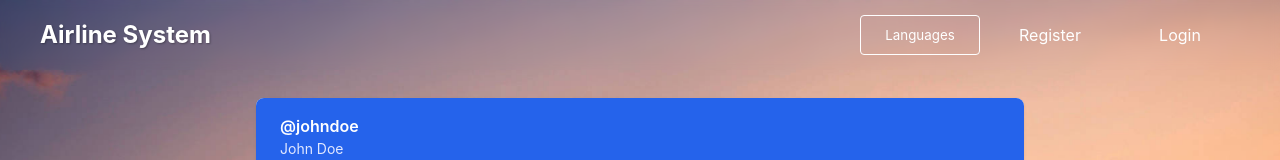
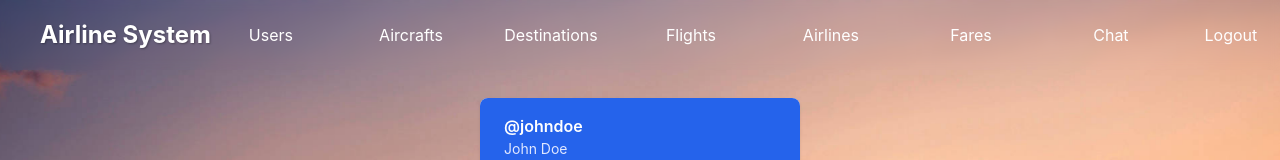
Before and after one commit to SI-2025-AIRLINE/Frontend, a React (Vite) app: page /admin/chatManagement in a window 1280 px wide. Shown: the top 160 px of the page. Built offline with nearby package versions, Linux system fonts and the light colour scheme; no server answers.

Commit message:
Header i css chatUI izmjena
Dodan je chat u headerAdmin

```diff
--- a/src/components/Header/HeaderAdmin.jsx
+++ b/src/components/Header/HeaderAdmin.jsx
@@ -33,6 +33,7 @@ const HeaderAdmin = () => {
                     <Button text="Flights" onClick={() => navigate('/admin/flightScheduling')} />
                     <Button text="Airlines" onClick={() => navigate('/admin/airlineManagement')} />
                     <Button text="Fares" onClick={() => navigate('/admin/fareManagement')} />
+                    <Button text="Chat" onClick={() => navigate('/admin/chatManagement')} />
                 </nav>
 
             </div>
--- a/src/components/Header/HeaderWrapper.jsx
+++ b/src/components/Header/HeaderWrapper.jsx
@@ -14,7 +14,9 @@ const HeaderWrapper = () => {
 		"/admin/userManagement",
 		"/admin/aircraftManagement",
 		"/admin/flightScheduling",
-	    "/admin/fareManagement"];
+		"/admin/fareManagement",
+		"/admin/chatManagement"
+	];
 
 	const isAdminPage = adminPaths.includes(location.pathname);
 
--- a/src/pages/ChatManagement/ChatManagement.css
+++ b/src/pages/ChatManagement/ChatManagement.css
@@ -15,7 +15,7 @@
 }
 
 .chat-container {
-  max-width: 60%;
+  max-width: 25%;
   width: 100%;
   height: 100%;
   max-height: 80vh;
@@ -55,10 +55,11 @@
 }
 
 .message-bubble {
-  padding: 0.75rem 1rem;
-  border-radius: 1rem;
-  font-size: 0.875rem;
-  position: relative;
+    padding: 0.75rem 1rem;
+    border-radius: 1rem;
+    font-size: 0.875rem;
+    position: relative;
+    word-wrap: break-word;
 }
 
 .message-admin .message-bubble {
```
